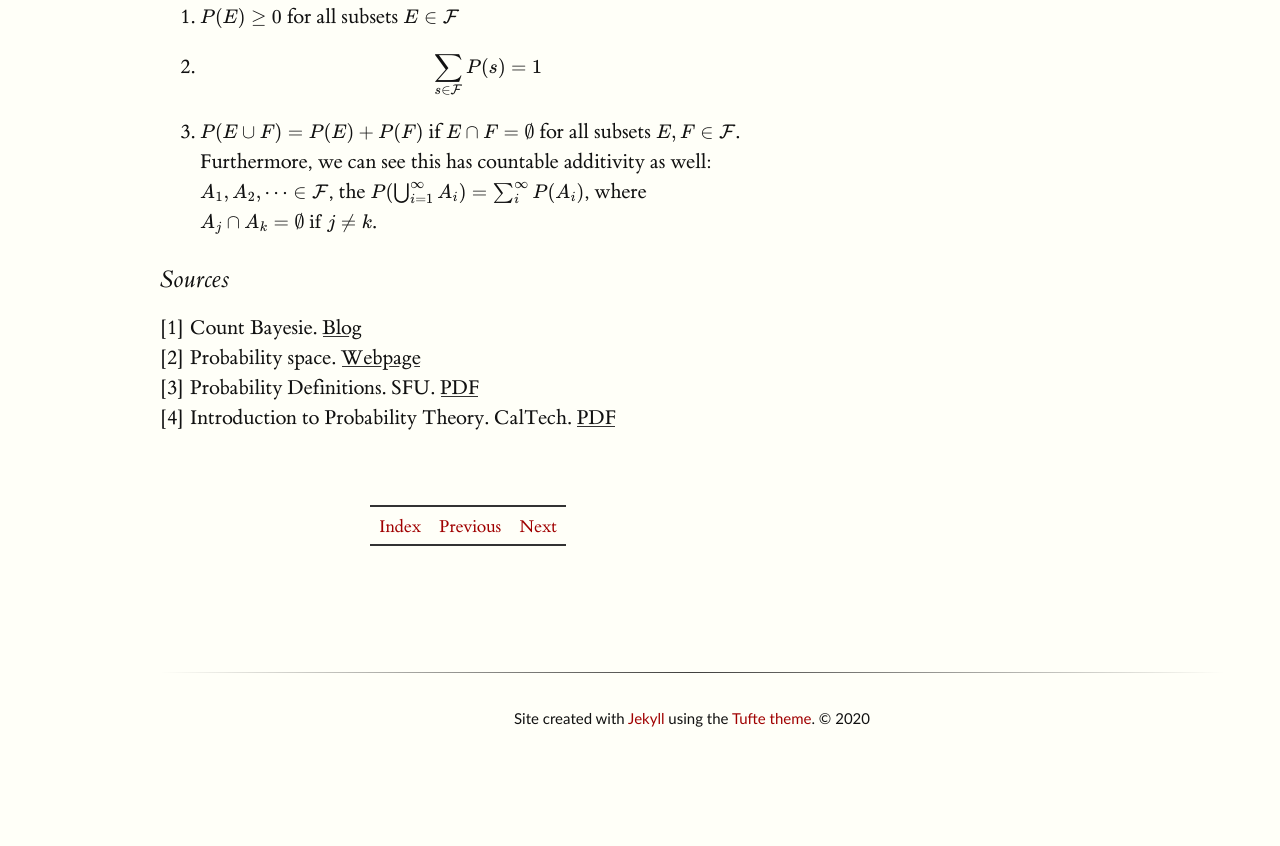
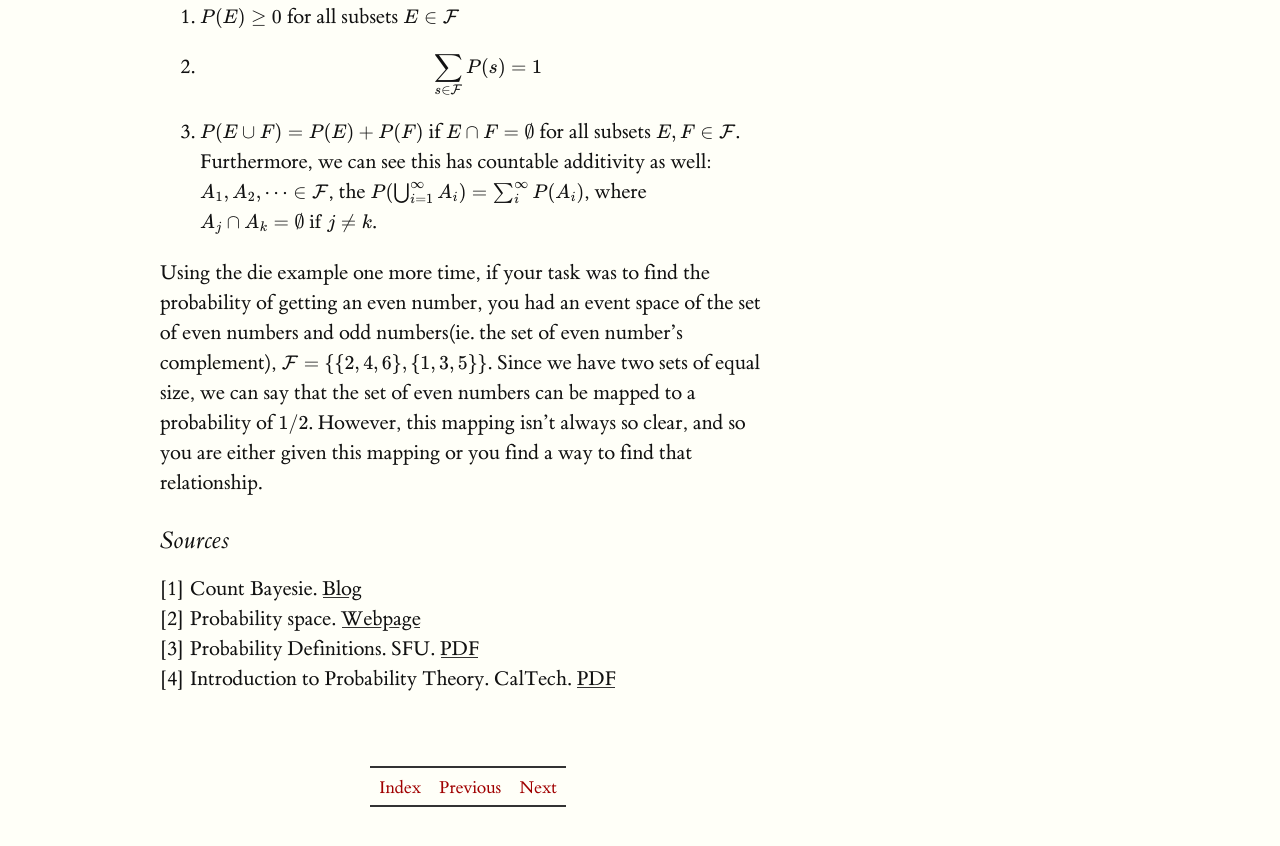
Before and after one commit to luisgc2116/luis_notes, a Jekyll site: the page built from published_notes/fundamental/intro_prob_spaces/index.md, in a window 1280 px wide and 900 px high, scrolled down 3624 px. Shown: the top 846 px of the window. Built offline with Jekyll 4.4.1, drawn with Linux system fonts in a browser that asks for light colours; formulas are drawn with MathJax 3; before the commit the page ends 4366 px from its top, so only the background shows below that.

Commit message:
Update index.md

```diff
--- a/published_notes/fundamental/intro_prob_spaces/index.md
+++ b/published_notes/fundamental/intro_prob_spaces/index.md
@@ -57,7 +57,7 @@ The **Probability Measure** $$P$$ is a function that maps an event space $$\math
 2. $$\sum_{s \in \mathcal{F}} P(s) = 1$$
 3. $$P(E \cup F) = P(E) + P(F)$$ if $$E \cap F=\emptyset$$ for all subsets $$E,F \in \mathcal{F}$$. Furthermore, we can see this has countable additivity as well: $$A_1, A_2, \dots \in \mathcal{F}$$, the $$P(\bigcup_{i=1}^{\infty} A_i) = \sum_i^{\infty} P(A_i)$$, where $$A_j \cap A_k = \emptyset \text{ if } j \neq k$$.
 
-
+Using the die example one more time, if your task was to find the probability of getting an even number, you had an event space of the set of even numbers and odd numbers(ie. the set of even number's complement), $$\mathcal{F} = \{\{2,4,6\},\{1,3,5\}\}$$. Since we have two sets of equal size, we can say that the set of even numbers can be mapped to a probability of $$1/2$$. However, this mapping isn't always so clear, and so you are either given this mapping or you find a way to find that relationship.
 
 
 ### Sources
```
